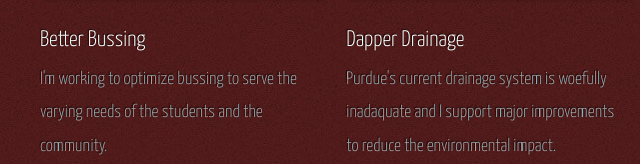
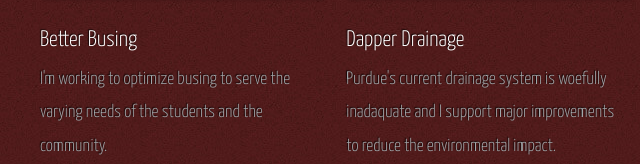
Before and after one commit to ajha2/ajha2.github.io, a plain HTML site: page index.html in a window 1280 px wide. Shown: the part 637-801 px from the top of the page, 0-640 px from the left. Drawn offline with Linux system fonts and the light colour scheme.

Commit message:
Change some text

```diff
--- a/index.html
+++ b/index.html
@@ -74,9 +74,9 @@
 								<!-- Feature #1 -->
 									<section>
 										<a href="twocolumn1.html" class="bordered-feature-image"><img src="images/pic01.jpg" alt="" /></a>
-										<h2>Better Bussing</h2>
+										<h2>Better Busing</h2>
 										<p>
-											I'm working to optimize bussing to serve
+											I'm working to optimize busing to serve
 											the varying needs of the students and the community.
 										</p>
 									</section>
```
